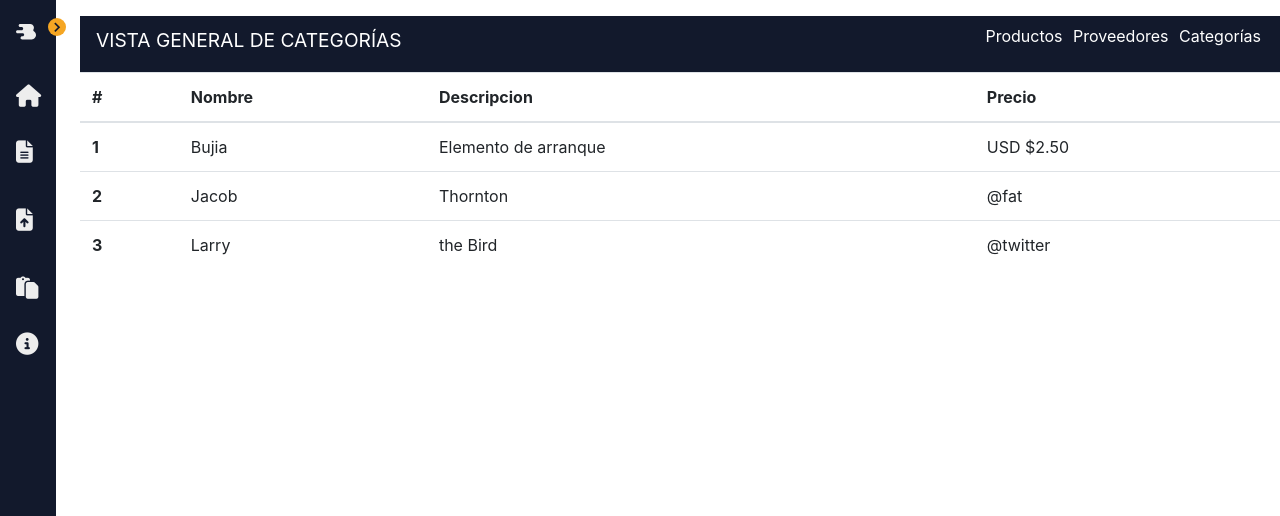
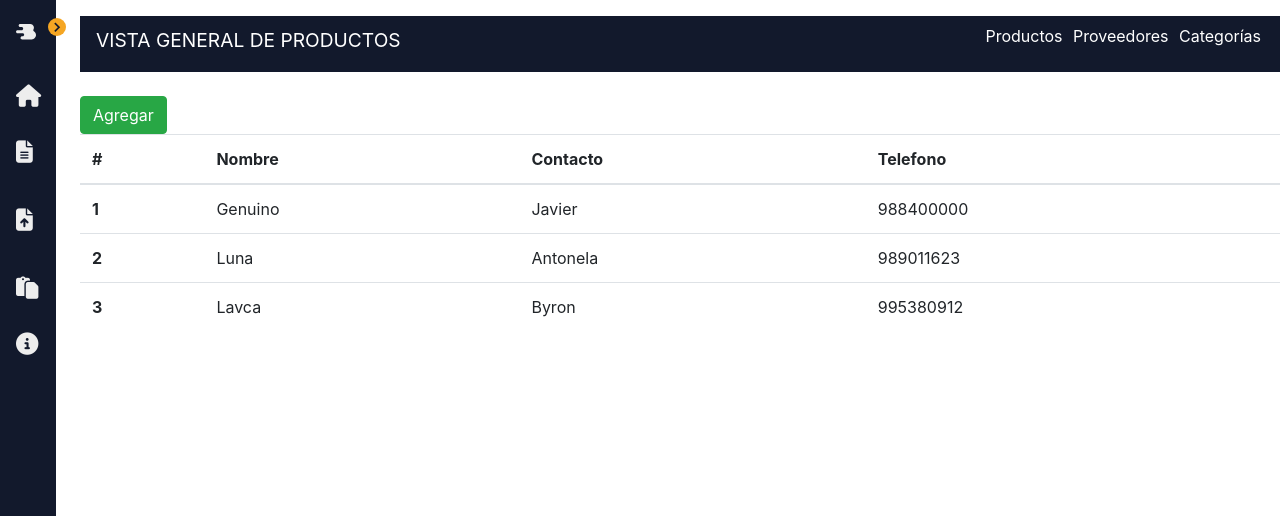
Before and after one commit to NRamosD/quotation-module, a Django app: page /Vista/ in a window 1280 px wide. Shown: the top 516 px of the page. Run offline with Django 3.2, Linux system fonts and the light colour scheme; some libraries are stand-ins or nearby versions.

Commit message:
VistasCompletadas

```diff
--- a/apps/quote/templates/quote/html/sectionCategories.html
+++ b/apps/quote/templates/quote/html/sectionCategories.html
@@ -1,6 +1,7 @@
 {% load static %}
 <!DOCTYPE html>
 <html lang="en">
+
 <head>
     <meta charset="UTF-8">
     <meta http-equiv="X-UA-Compatible" content="IE=edge">
@@ -19,11 +20,8 @@
     <!-- CSS personalizado -->
     <link rel="stylesheet" href="{% static 'css/styleVistas.css'%}">
 
+</head>
 
-
-
-
-</head>
 <body>
     <nav class="navbar navbar-light" style="background-color: #12192C;">
         <label id="label">VISTA GENERAL DE CATEGORÍAS</label>
@@ -33,6 +31,11 @@
             <li id="label"><a href="#"></a> Categorías</li>
 
         </ul>
+    </nav>
+    <nav>
+        <br>
+        <button type="button" class="btn btn-success">Agregar</button>
+        <br>
     </nav>
     <asside id="asside">
         <div class="l-navbar" id="navbar">
@@ -96,24 +99,25 @@
             <tbody>
                 <tr>
                     <th scope="row">1</th>
-                <td>Bujia</td>
-                <td>Elemento de arranque</td>
-                <td>USD $2.50</td>
+                    <td>FILTROS</td>
+                    <td>-</td>
+                    <td>-</td>
                 </tr>
                 <tr>
                     <th scope="row">2</th>
-                <td>Jacob</td>
-                <td>Thornton</td>
-                <td>@fat</td>
+                    <td>PASTILLAS</td>
+                    <td>-</td>
+                    <td>-</td>
                 </tr>
                 <tr>
                     <th scope="row">3</th>
-                <td>Larry</td>
-                <td>the Bird</td>
-                <td>@twitter</td>
+                    <td>INSUMOS</td>
+                    <td>-</td>
+                    <td>-</td>
                 </tr>
             </tbody>
         </table>
     </div>
 </body>
+
 </html>
--- a/apps/quote/templates/quote/html/sectionHome.html
+++ b/apps/quote/templates/quote/html/sectionHome.html
@@ -21,7 +21,7 @@
                 <nav id="s_primera_op">
                     <h1 id="s_titulo">1250 <i class="fas fa-cogs icon_articulos"></i></h1>
                     <h1 id="s_descrip">Artículos</h1>
-                    <footer id="s_footer_pri"> <a href="{% url 'quo:sectionProducts %}" id="tit_footer">Acceder</a>  <i class="fas fa-arrow-circle-right icon_acceder"></i></footer></nav>
+                    <footer id="s_footer_pri"> <a href="#" id="tit_footer">Acceder</a>  <i class="fas fa-arrow-circle-right icon_acceder"></i></footer></nav>
                 <nav id="s_segunda_op">
                     <h1 id="s_titulo">50 <i class="fas fa-users-cog icon_usuarios"></i></h1>
                     <h1 id="s_descrip">Usuarios</h1>
--- a/apps/quote/templates/quote/html/sectionVendors.html
+++ b/apps/quote/templates/quote/html/sectionVendors.html
@@ -34,6 +34,11 @@
 
         </ul>
       </nav>
+      <nav>
+        <br>
+        <button type="button" class="btn btn-success">Agregar</button>
+        <br>
+    </nav>
       <asside id="asside">
         <div class="l-navbar" id="navbar">
             <nav class="nav">
@@ -89,28 +94,28 @@
               <tr>
                 <th scope="col">#</th>
                 <th scope="col">Nombre</th>
-                <th scope="col">Descripcion</th>
-                <th scope="col">Precio</th>
+                <th scope="col">Contacto</th>
+                <th scope="col">Telefono</th>
               </tr>
             </thead>
             <tbody>
               <tr>
                 <th scope="row">1</th>
-                <td>Bujia</td>
-                <td>Elemento de arranque</td>
-                <td>USD $2.50</td>
+                <td>Genuino</td>
+                <td>Javier</td>
+                <td>988400000</td>
               </tr>
               <tr>
                 <th scope="row">2</th>
-                <td>Jacob</td>
-                <td>Thornton</td>
-                <td>@fat</td>
+                <td>Luna</td>
+                <td>Antonela</td>
+                <td>989011623</td>
               </tr>
               <tr>
                 <th scope="row">3</th>
-                <td>Larry</td>
-                <td>the Bird</td>
-                <td>@twitter</td>
+                <td>Lavca</td>
+                <td>Byron</td>
+                <td>995380912</td>
               </tr>
             </tbody>
           </table>
--- a/apps/quote/views.py
+++ b/apps/quote/views.py
@@ -340,4 +340,4 @@ class ProductDetailView(View):
    return render(request, "./quote/html/sectionQuote.html", {"todos": todos})"""
 
 def Vista(request):
-    return render(request, "./quote/html/sectionCategories.html")
+    return render(request, "./quote/html/sectionVendors.html")
```
Also changed, not shown: apps/quote/templates/quote/html/sectionProducts.html (+15 -10 lines). Lines whose indentation alone changed are shown as unchanged.
